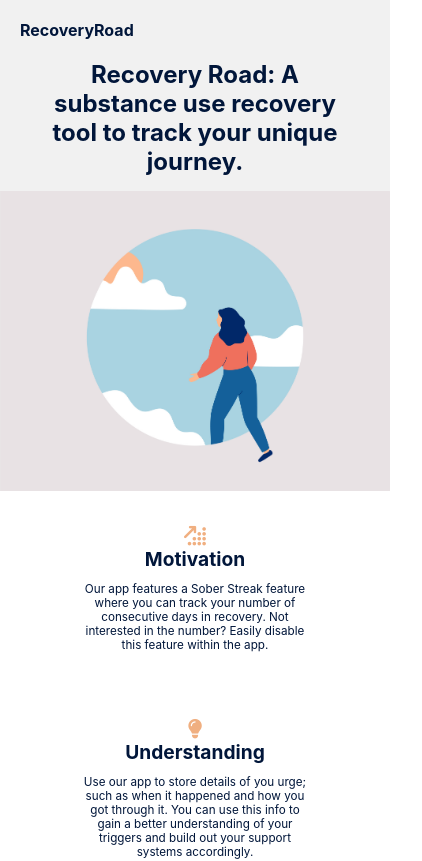
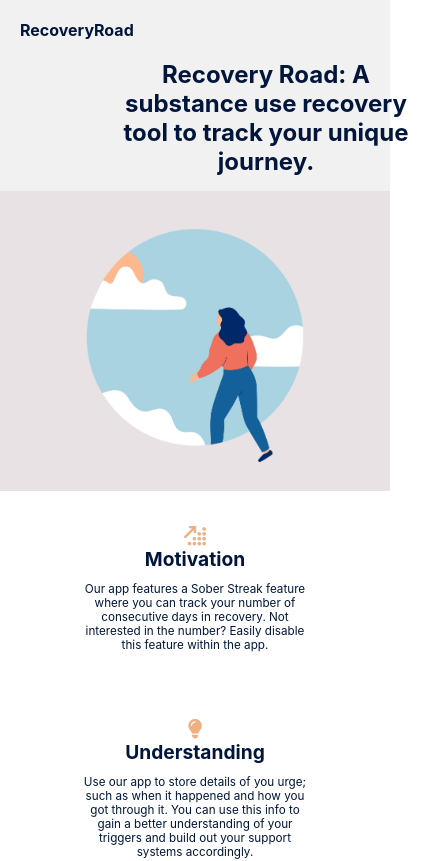
Before and after one commit to BrittFreitas/RecoveryRoad, a React (Create React App) app: page / in a window 390 px wide. Shown: the top 861 px of the page, 422 px wide, since content can reach past the window. Built offline with nearby package versions, Linux system fonts and the light colour scheme; no server answers; the database is empty.

Commit message:
fixing errors

```diff
--- a/src/App.js
+++ b/src/App.js
@@ -3,7 +3,7 @@
 import Form from "./Form";
 import Entries from "./Entries";
 import { useState, useEffect } from "react";
-import { getDatabase, ref, push, onValue, remove } from "firebase/database";
+import { getDatabase, ref, push, onValue } from "firebase/database";
 import firebaseConfig from "./firebase";
 import headerPhoto from "./assets/headerPhoto.jpg";
 
@@ -101,7 +101,7 @@
             <img
               className="headerPhoto"
               src={headerPhoto}
-              alt="vector image of person holding a kit walking off a path in the mountains"
+              alt="person walking into clouds"
             />
           </section>
           <section className="introInfo wrapper">
--- a/src/Form.js
+++ b/src/Form.js
@@ -1,5 +1,5 @@
-import { useState, useEffect} from "react"
-import Entries from "./Entries";
+import { useState } from "react"
+
 
 
 const Form = (props) => {
--- a/src/styles/sass/partials/_landingPage.scss
+++ b/src/styles/sass/partials/_landingPage.scss
@@ -54,7 +54,7 @@
         h1 {
             text-align: center;
             width: 80%;
-            padding-left: 0;
+            padding-left: 110px;
 
         }
     }
--- a/src/styles/styles.css
+++ b/src/styles/styles.css
@@ -48,7 +48,7 @@
   .headerContent h1 {
     text-align: center;
     width: 80%;
-    padding-left: 0;
+    padding-left: 110px;
   }
 }
 
```
Also changed, not shown: 1 other file (tests, documents, lock files or other folders).
